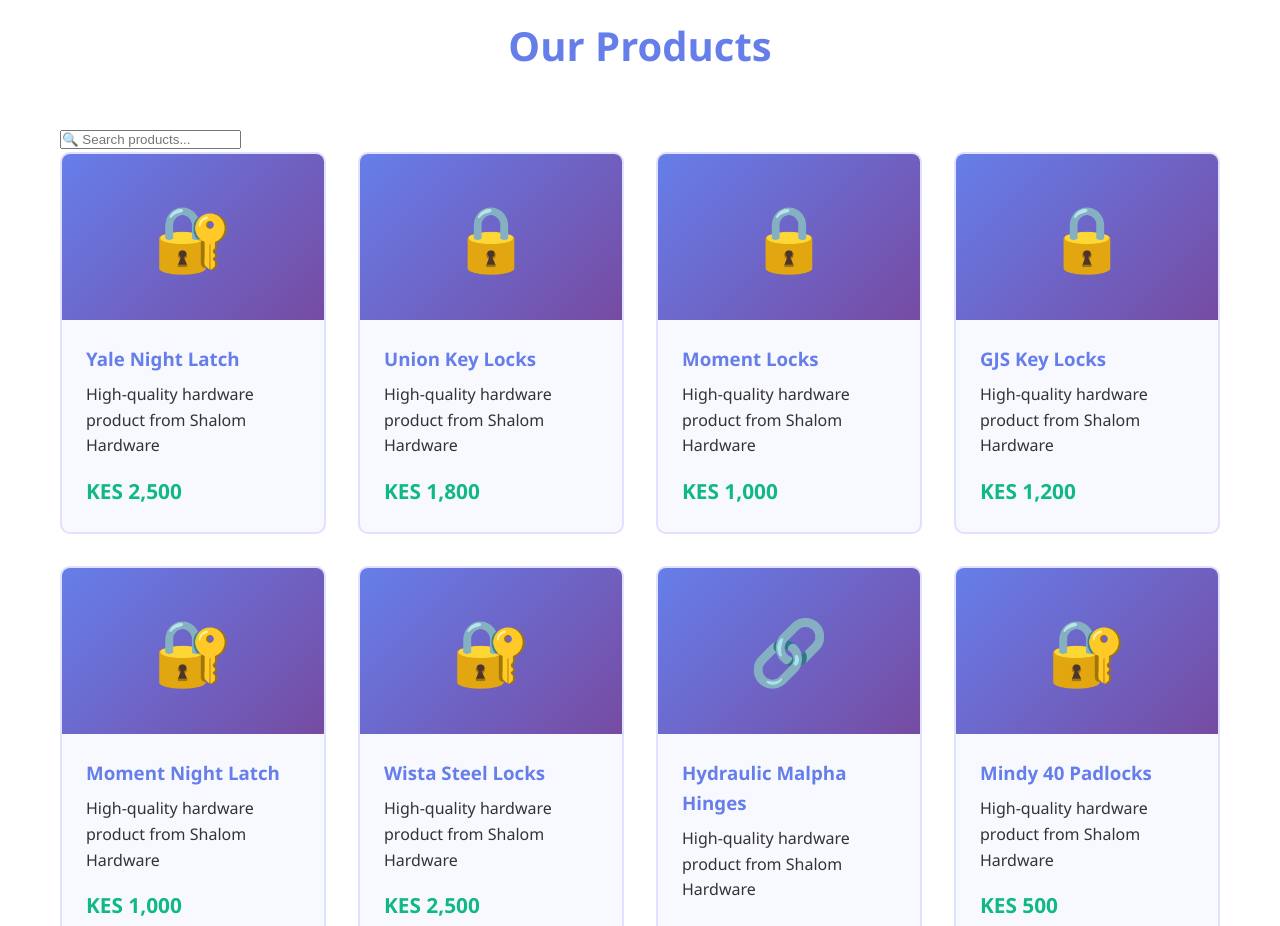
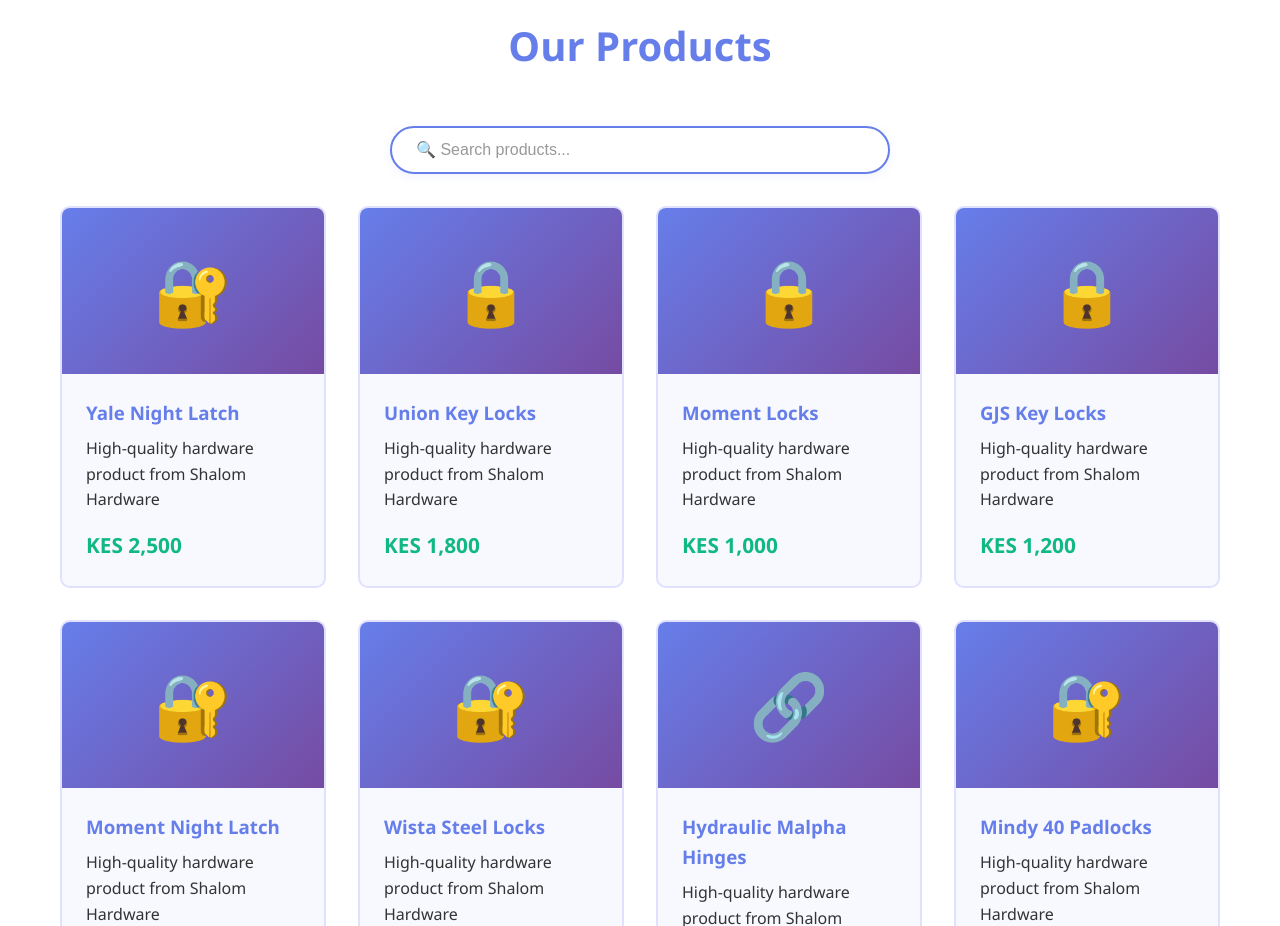
Before and after one commit to shalomdavis09-blip/SHALOM-HARDWARE, a plain HTML site: page index.html in a window 1280 px wide. Shown: the part 1300-2226 px from the top of the page. Drawn offline with Linux system fonts and the light colour scheme.

Commit message:
Update: Add search bar styling

```diff
--- a/styles.css
+++ b/styles.css
@@ -147,6 +147,34 @@ section h2 {
 /* Products Section */
 .products {
     background: white;
+}
+
+/* Search Bar */
+.search-bar {
+    margin-bottom: 2rem;
+    display: flex;
+    justify-content: center;
+}
+
+.search-bar input {
+    width: 100%;
+    max-width: 500px;
+    padding: 0.8rem 1.5rem;
+    border: 2px solid #667eea;
+    border-radius: 25px;
+    font-size: 1rem;
+    transition: all 0.3s;
+    box-shadow: 0 2px 10px rgba(102, 126, 234, 0.1);
+}
+
+.search-bar input:focus {
+    outline: none;
+    border-color: #764ba2;
+    box-shadow: 0 5px 20px rgba(102, 126, 234, 0.2);
+}
+
+.search-bar input::placeholder {
+    color: #999;
 }
 
 .products-grid {
@@ -441,4 +469,8 @@ section h2 {
     .products-grid {
         grid-template-columns: 1fr;
     }
+
+    .search-bar input {
+        max-width: 100%;
+    }
 }
```
